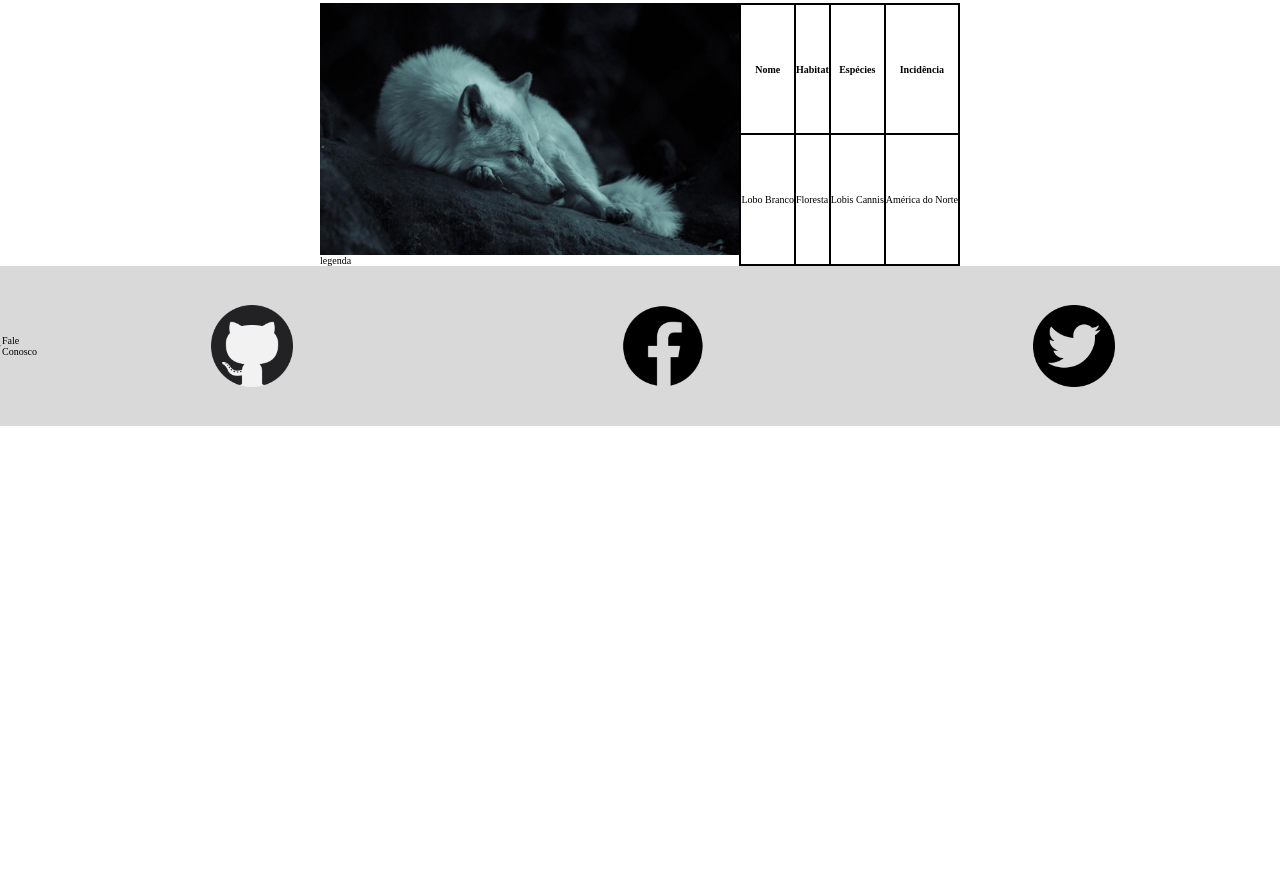
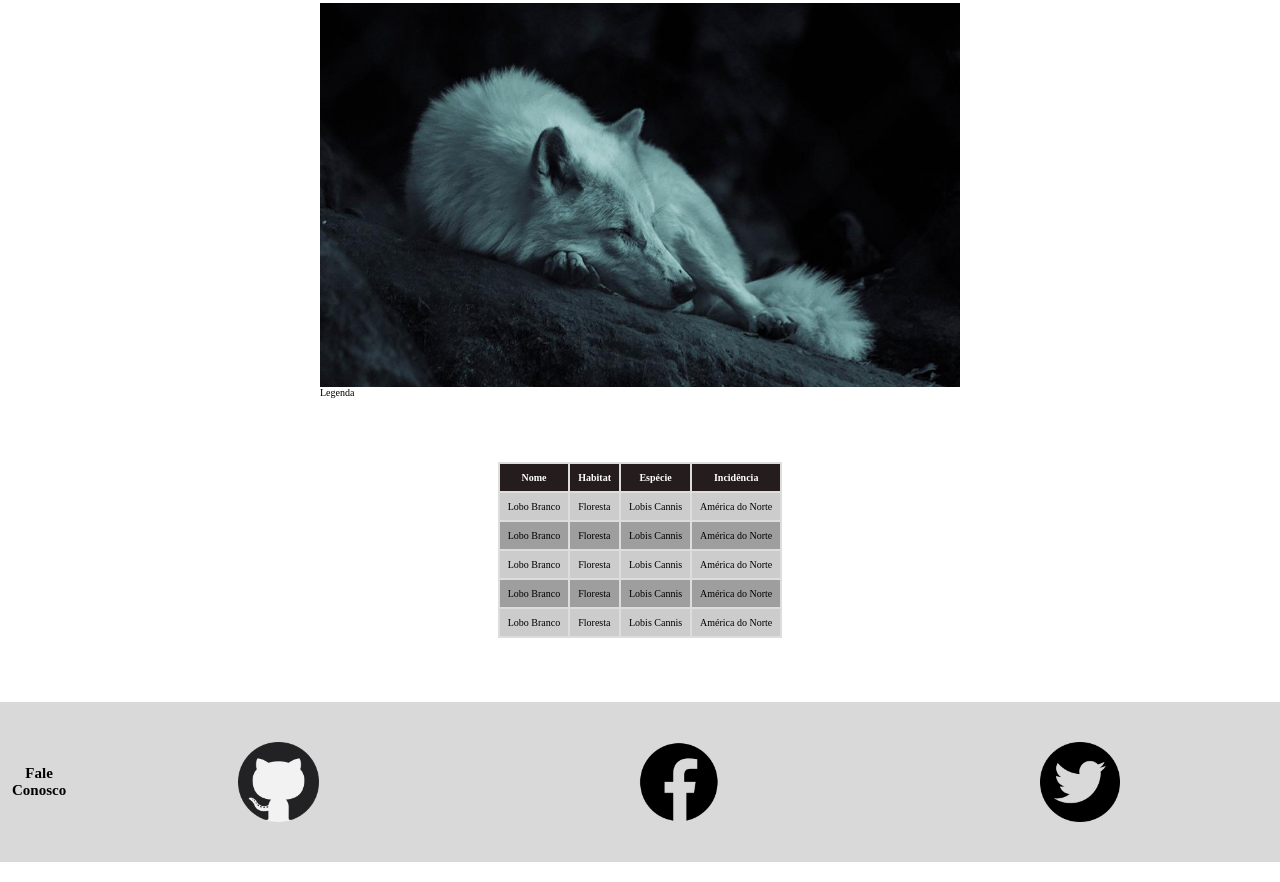
Before and after one commit to 1TDSPM-23/rm99892, a plain HTML site: page pages/lobo1.html in a window 1280 px wide. Shown: the part 567-1449 px from the top of the page. Before the commit the page ends 1016 px from the top, so only its background shows below. Drawn offline with Linux system fonts and the light colour scheme.

Commit message:
Tabela com estilização própria.

```diff
--- a/CSS/conteudo.css
+++ b/CSS/conteudo.css
@@ -20,10 +20,27 @@ GROW/BASIS/SHRINK */
     flex: 1 1 300px;
 }
 
-.conteudo table{
-    border-collapse: collapse;
+table{
+    border-collapse:  collapse;
+    margin: 5% auto;
 }
 
-.conteudo table th,td{
-    border: 2px solid #000000;
+th,td{
+    border: 2px solid #dddddd;
+    padding: 8px;
 }
+
+tr:nth-child(even){
+    background-color: #ccc;
+}
+tr:nth-child(odd){
+    background-color: #9e9e9e;
+}
+tr:nth-child(1){
+    background-color: #251d1d;
+    color: #fff;
+}
+
+tr:hover{
+    background-color: #131212af;
+}
--- a/CSS/rodape.css
+++ b/CSS/rodape.css
@@ -1,3 +1,4 @@
+
 .rodape{
     display: flex;
     background-color: #d9d9d9;
--- a/pages/lobo1.html
+++ b/pages/lobo1.html
@@ -1,4 +1,5 @@
 <!DOCTYPE html>
+
 <html lang="pt-br">
 
 <head>
@@ -8,17 +9,18 @@
 
     <title>My-Layout</title>
 
-    <link rel="stylesheet" href="../CSS/estilo.css">
+    <link rel="stylesheet" href="../css/estilo.css">
 
 </head>
+
 <body>
 
     <header class="cabecalho">
         <img src="../img/logo.png" alt="Monitor de computador">
         <nav>
-            <a href="">Item-1</a>
-            <a href="">Item-2</a>
-            <a href="">Item-3</a>
+            <a href="#">Item-1</a>
+            <a href="#">Item-2</a>
+            <a href="#">Item-3</a>
         </nav>
     </header>
 
@@ -27,15 +29,40 @@
     <section class="conteudo">
         <div class="bio">
             <img src="../img/lobo1.jpg" alt="Lobo">
-        <p>legenda</p>
+            <p>Legenda</p>
         </div>
+    </section>
 
     <table>
         <tr>
             <th>Nome</th>
             <th>Habitat</th>
-            <th>Espécies</th>
+            <th>Espécie</th>
             <th>Incidência</th>
+        </tr>
+        <tr>
+            <td>Lobo Branco</td>
+            <td>Floresta</td>
+            <td>Lobis Cannis</td>
+            <td>América do Norte</td>
+        </tr>
+        <tr>
+            <td>Lobo Branco</td>
+            <td>Floresta</td>
+            <td>Lobis Cannis</td>
+            <td>América do Norte</td>
+        </tr>
+        <tr>
+            <td>Lobo Branco</td>
+            <td>Floresta</td>
+            <td>Lobis Cannis</td>
+            <td>América do Norte</td>
+        </tr>
+        <tr>
+            <td>Lobo Branco</td>
+            <td>Floresta</td>
+            <td>Lobis Cannis</td>
+            <td>América do Norte</td>
         </tr>
         <tr>
             <td>Lobo Branco</td>
@@ -45,10 +72,8 @@
         </tr>
     </table>
 
-    </section>
-
     <footer class="rodape">
-        <hr>Fale Conosco</hr>
+        <h2>Fale Conosco</h2>
         <nav>
             <a href="#"><img src="../img/social-1.png" alt="github"></a>
             <a href="#"><img src="../img/social-2.png" alt="facebook"></a>
```
Lines whose indentation alone changed are shown as unchanged.
